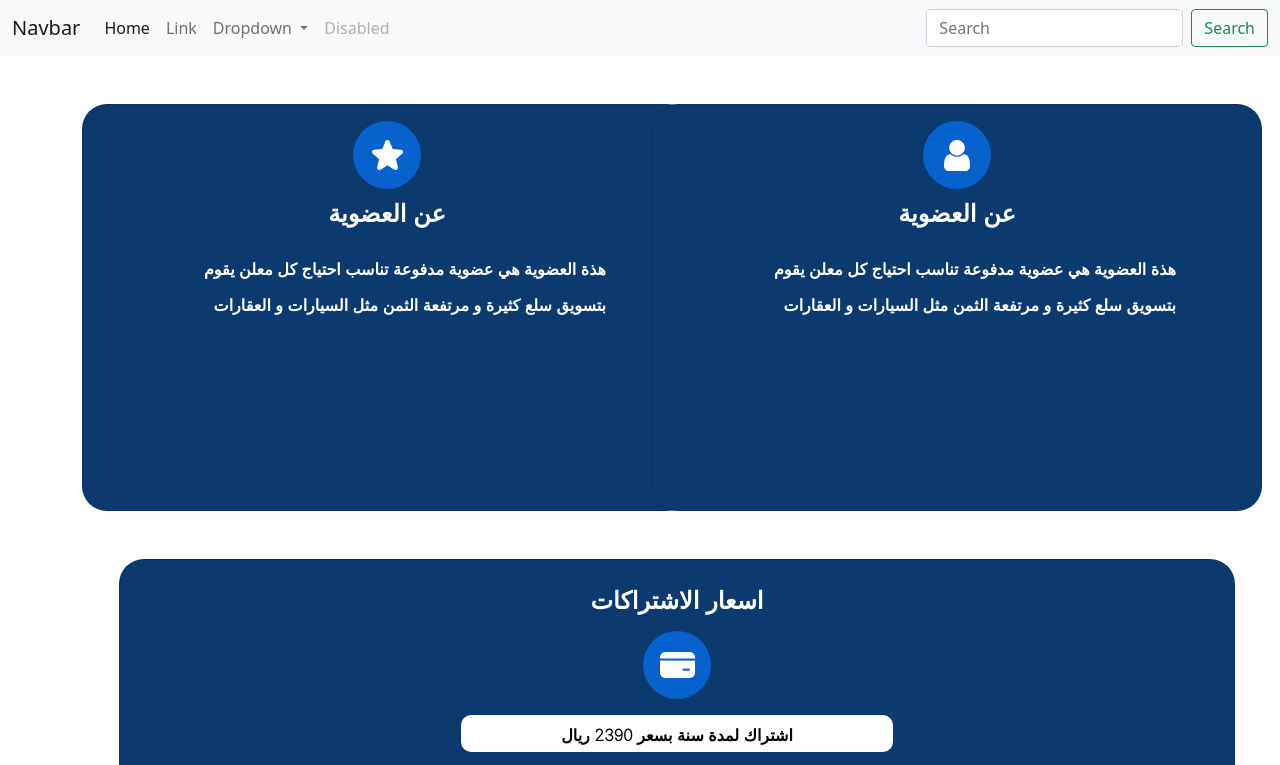
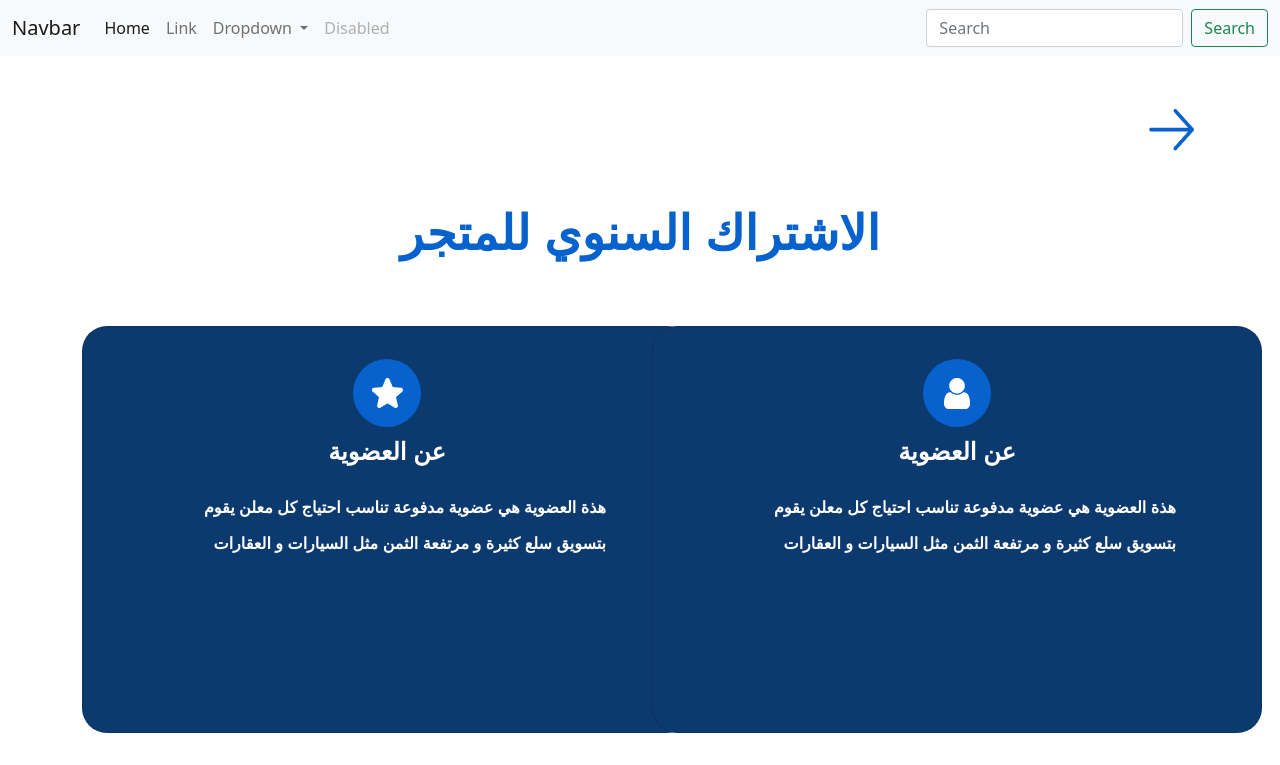
Before and after one commit to 21Agence-projects/store, a plain HTML site: page index.html in a window 1280 px wide. Shown: the top 765 px of the page. Drawn offline with nearby package versions, Linux system fonts and the light colour scheme.

Commit message:
init:commit add row

```diff
--- a/Css/Store.css
+++ b/Css/Store.css
@@ -4,6 +4,14 @@
     list-style: none;
     text-decoration: none;
 } */
+
+.offers .text-center p {
+    font-weight: 700;
+    font-size: 48px;
+    line-height:58.09px;
+    font-family: 'Inter', sans-serif;
+    color: #0762CD;
+}
 .offers .container .card-body {
     display: flex;
     align-items: center;
--- a/index.html
+++ b/index.html
@@ -74,10 +74,25 @@
     <!--start Event and offers-->
     <div class="offers pt-5 pb-5" id="offers">
         <div class="container">
+            <div class="row mb-5">
+                <div class="col-lg-12">
+                    <div class="text-end">
+                        <img src="Images/arrow top.png" alt="">
+                    </div>
+                </div>
+            </div>
+            <div class="row mb-5">
+                <div class="col-lg-12">
+                    <div class="text-center">
+                        <p>الاشتراك السنوي للمتجر
+                        </p>
+                    </div>
+                </div>
+            </div>
             <div class="row">
                 <div class="col-lg-6 col-md-12">
                     <div class="card Layout">
-                        <div class="card-body">
+                        <div class="card-body mt-3">
                             <div class="icons">
                                 <a href=""><img src="Images/Stare.png" alt=""></a>
                             </div>
@@ -89,7 +104,7 @@
                 </div>
                 <div class="col-lg-6 col-md-12">
                     <div class="card Layout">
-                        <div class="card-body">
+                        <div class="card-body mt-3">
                             <div class="icons">
                                 <a href=""><img src="Images/Vector.png" alt=""></a>
                             </div>
```
